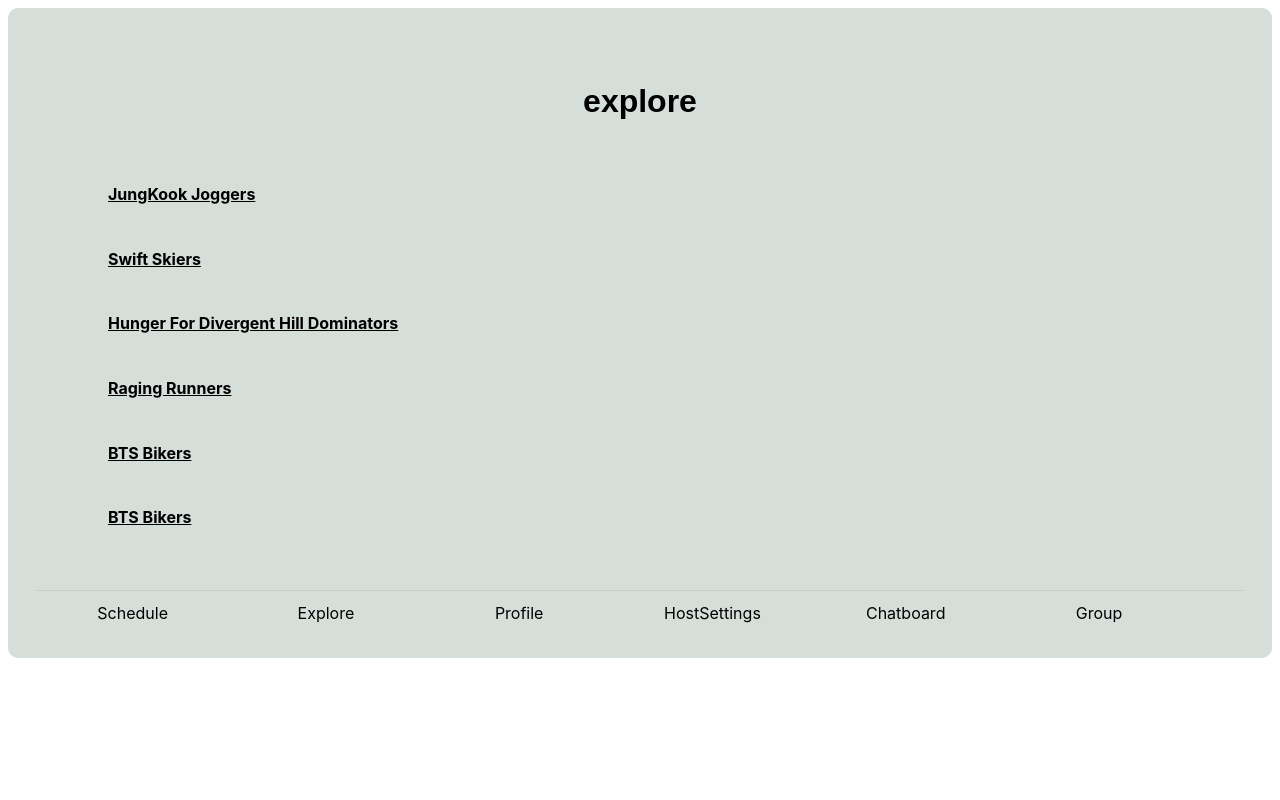
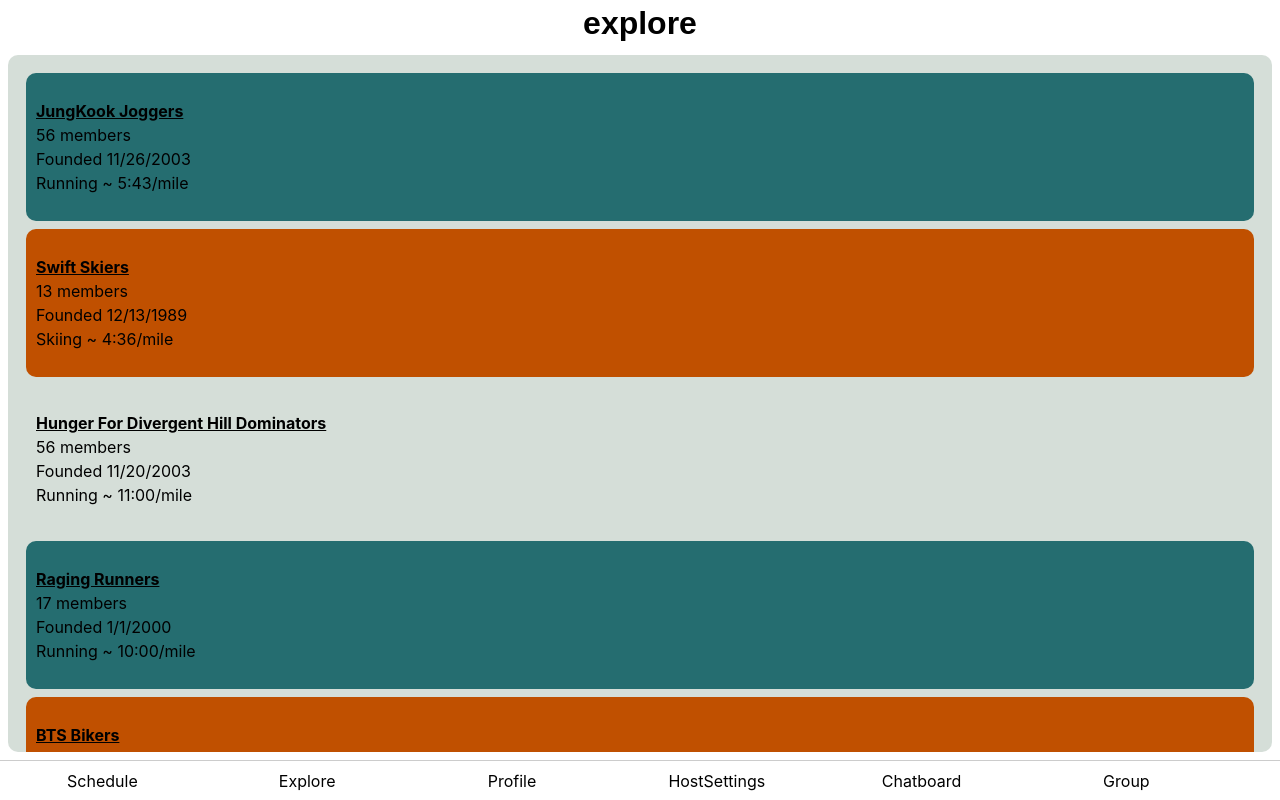
Before and after one commit to hopkinstechnocrats/fether, a React (Create React App) app: page / in a window 1280 px wide. Both pictures are taken after a click on the item "Explore". Built offline with nearby package versions, Linux system fonts and the light colour scheme.

Commit message:
fix css errors, make profile and schedule pages work

```diff
--- a/src/App.css
+++ b/src/App.css
@@ -47,20 +47,7 @@ h1 {
   margin:5px;
 }
 
-div {
-  box-sizing: border-box;
-  padding: 10px;
-  margin: 8px;
-  border-radius: 10px;
-  background-color: #d5ded8;
-  line-height:1.5;
-  max-height: 650px;
-  overflow:scroll;
-  display: flex;
-  flex-direction:column;
-  height: calc(100%-16px);
-  width: calc(100%-16px);
-}
+
 
 div.root {
   height: 100%;
--- /dev/null
+++ b/src/components/Explore.css
@@ -0,0 +1,10 @@
+.scrollbox {
+    flex-grow: 1;
+    overflow: scroll;
+}
+
+div.exploreContainer {
+    height: 100%;
+    display: flex;
+    flex-flow: column;
+}
--- a/src/components/Explore.js
+++ b/src/components/Explore.js
@@ -1,11 +1,12 @@
 import React, { Component } from 'react';
 import RoundBox from './RoundBox.js';
+import './Explore.css';
 
 function Explore() {
     return (
-    <div>
+    <div className="exploreContainer">
     <h1>explore</h1>
-      <RoundBox color="grey">
+      <RoundBox color="grey scrollbox">
 
       <RoundBox color="teal">
         <p><b><u>JungKook Joggers</u></b><br></br>
--- a/src/components/RoundBox.js
+++ b/src/components/RoundBox.js
@@ -1,4 +1,5 @@
 import React from 'react';
+import './RoundBox.css';
 
 class RoundBox extends React.Component {
 
```
Also changed, not shown: src/components/RoundBox.css (+14 -1 lines).
